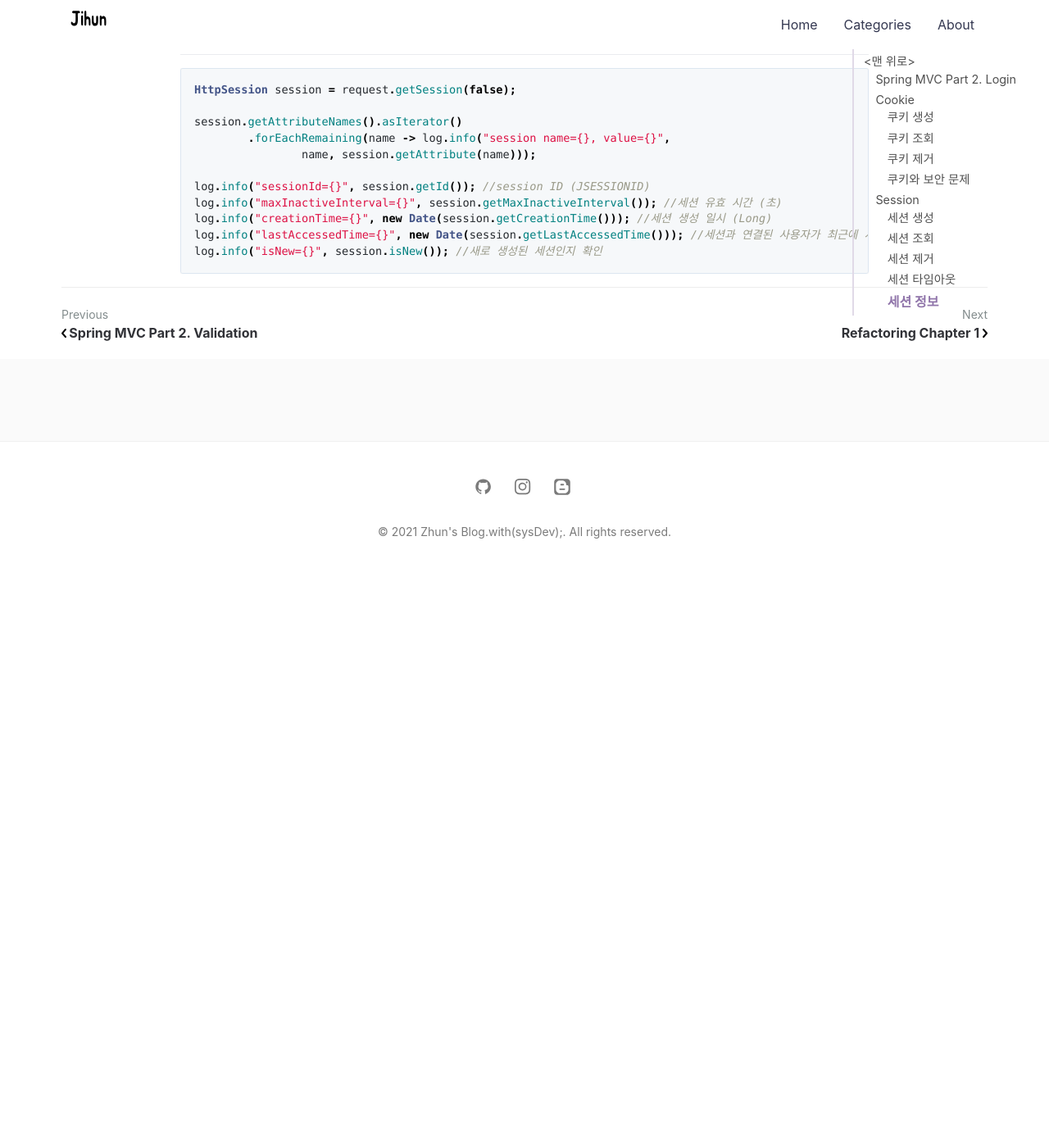
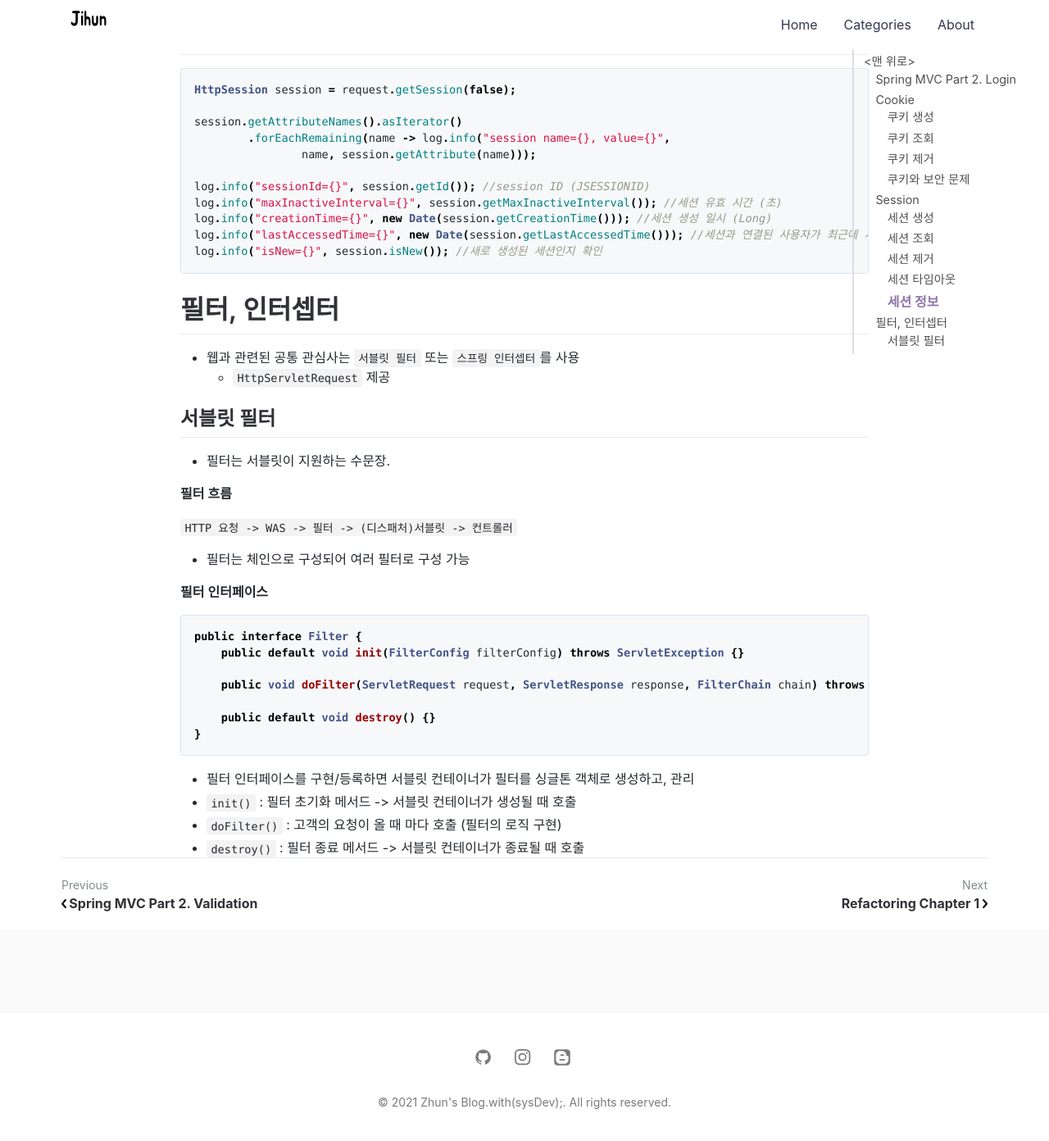
Before and after one commit to jihunparkme/jihunparkme.github.io, a Jekyll site: the page built from _posts/2021-10-13-Spring-MVC-Part2-Login.md, in a window 1280 px wide and 1400 px high, scrolled down 5040 px. Shown: the top 1392 px of the window at 82% size. Built offline with Jekyll 4.4.1, drawn with Linux system fonts in a browser that asks for light colours; comment, search, counter and statistics services are not loaded; before the commit the page ends 5744 px from its top, so only the background shows below that; some of the changed text lies outside the part shown.

Commit message:
[로그인 처리2 - 필터, 인터셉터] 서블릿 필터 - 소개

````diff
--- a/_posts/2021-10-13-Spring-MVC-Part2-Login.md
+++ b/_posts/2021-10-13-Spring-MVC-Part2-Login.md
@@ -228,3 +228,35 @@ log.info("creationTime={}", new Date(session.getCreationTime())); //세션 생
 log.info("lastAccessedTime={}", new Date(session.getLastAccessedTime())); //세션과 연결된 사용자가 최근에 서버에 접근한 시간 (Long)
 log.info("isNew={}", session.isNew()); //새로 생성된 세션인지 확인
 ```
+
+# 필터, 인터셉터
+
+- 웹과 관련된 공통 관심사는 `서블릿 필터` 또는 `스프링 인터셉터`를 사용
+  - `HttpServletRequest` 제공
+
+## 서블릿 필터
+
+- 필터는 서블릿이 지원하는 수문장.
+
+**필터 흐름**
+
+`HTTP 요청 -> WAS -> 필터 -> (디스패처)서블릿 -> 컨트롤러`
+
+- 필터는 체인으로 구성되어 여러 필터로 구성 가능
+
+**필터 인터페이스**
+
+```java
+public interface Filter {
+    public default void init(FilterConfig filterConfig) throws ServletException {}
+
+    public void doFilter(ServletRequest request, ServletResponse response, FilterChain chain) throws IOException, ServletException;
+
+    public default void destroy() {}
+}
+```
+
+- 필터 인터페이스를 구현/등록하면 서블릿 컨테이너가 필터를 싱글톤 객체로 생성하고, 관리
+- `init()` : 필터 초기화 메서드 -> 서블릿 컨테이너가 생성될 때 호출
+- `doFilter()` : 고객의 요청이 올 때 마다 호출 (필터의 로직 구현)
+- `destroy()` : 필터 종료 메서드 -> 서블릿 컨테이너가 종료될 때 호출
````
